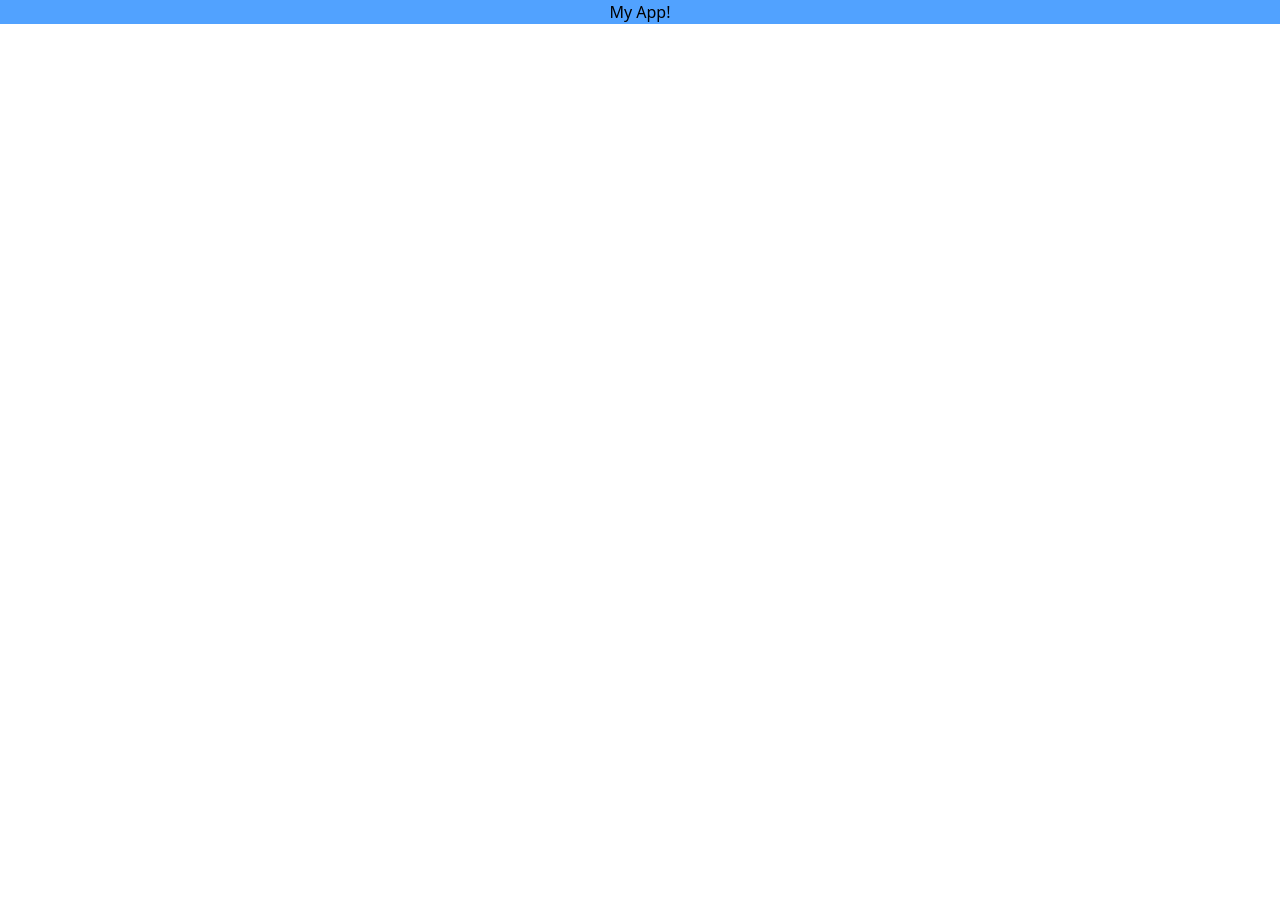
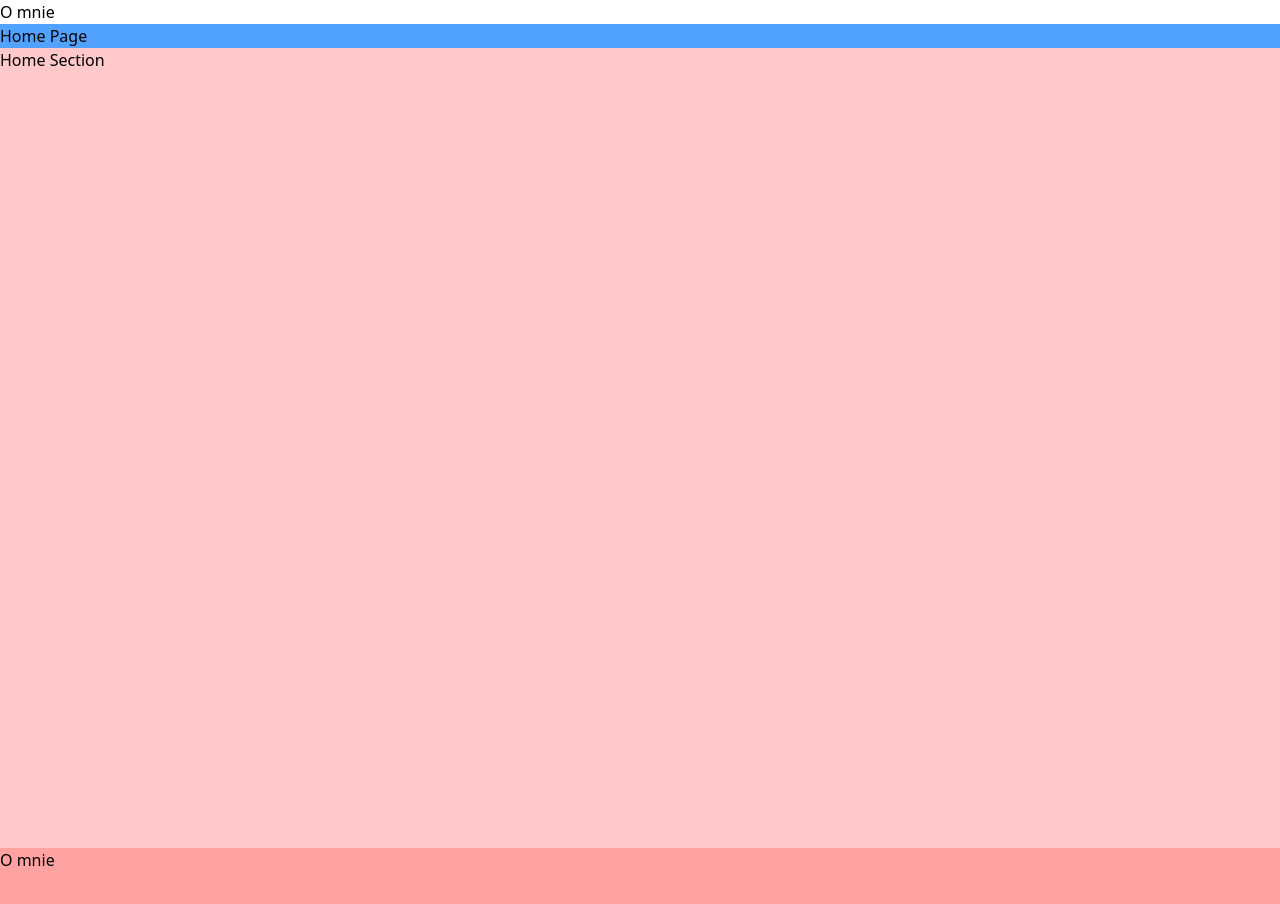
Before and after one commit to kamil-plewinski/kample-react, a React (Vite) app: page / in a window 1280 px wide. Shown: the top 904 px of the page. Before the commit the page ends 800 px from the top, so only its background shows below. Built offline with nearby package versions, Linux system fonts and the light colour scheme.

Commit message:
Add initial page structure and routing

```diff
--- a/package.json
+++ b/package.json
@@ -15,6 +15,7 @@
     "react": "^19.2.0",
     "react-dom": "^19.2.0",
     "react-redux": "^9.2.0",
+    "react-router-dom": "^7.12.0",
     "tailwindcss": "^4.1.18"
   },
   "devDependencies": {
--- a/src/App.tsx
+++ b/src/App.tsx
@@ -1,3 +1,25 @@
+import { createBrowserRouter, RouterProvider } from "react-router-dom";
+import Root from "./pages/Root";
+import HomePage from "./pages/HomePage";
+import PrivacyPolicyPage from "./pages/PrivacyPolicyPage";
+
+const router = createBrowserRouter([
+  {
+    path: "/",
+    element: <Root />,
+    children: [
+      {
+        index: true,
+        element: <HomePage />,
+      },
+      {
+        path: "/polityka-prywatnosci",
+        element: <PrivacyPolicyPage />,
+      },
+    ],
+  },
+]);
+
 export default function App() {
-  return <div className="bg-blue-400 text-center">My App!</div>;
+  return <RouterProvider router={router} />;
 }
--- /dev/null
+++ b/src/components/AboutmeSection.tsx
@@ -0,0 +1,7 @@
+export default function AboutmeSection() {
+  return (
+    <section id="#aboutme" className="w-full h-screen bg-red-300">
+      O mnie
+    </section>
+  );
+}
--- /dev/null
+++ b/src/components/ContactSection.tsx
@@ -0,0 +1,7 @@
+export default function ContactSection() {
+  return (
+    <section id="#aboutme" className="w-full h-screen bg-red-600">
+      Kontakt
+    </section>
+  );
+}
--- /dev/null
+++ b/src/components/Footer.tsx
@@ -0,0 +1,3 @@
+export default function Footer() {
+  return <div>Footer!</div>;
+}
--- /dev/null
+++ b/src/components/Header.tsx
@@ -0,0 +1,11 @@
+import { Link } from "react-router-dom";
+
+export default function Header() {
+  return (
+    <header>
+      <nav>
+        <Link to={"/#aboutme"}>O mnie</Link>
+      </nav>
+    </header>
+  );
+}
--- /dev/null
+++ b/src/components/HomeSection.tsx
@@ -0,0 +1,3 @@
+export default function HomeSection() {
+  return <section id="home" className="w-full h-screen bg-red-200">Home Section</section>;
+}
--- /dev/null
+++ b/src/components/OfferSection.tsx
@@ -0,0 +1,7 @@
+export default function OfferSection() {
+  return (
+    <section id="offer" className="w-full h-screen bg-red-400">
+      Oferta
+    </section>
+  );
+}
--- /dev/null
+++ b/src/components/RealisationSection.tsx
@@ -0,0 +1,7 @@
+export default function RealisationSection() {
+  return (
+    <section id="#aboutme" className="w-full h-screen bg-red-500">
+      Realizacje
+    </section>
+  );
+}
--- /dev/null
+++ b/src/pages/HomePage.tsx
@@ -0,0 +1,18 @@
+import AboutmeSection from "../components/AboutmeSection";
+import ContactSection from "../components/ContactSection";
+import HomeSection from "../components/HomeSection";
+import OfferSection from "../components/OfferSection";
+import RealisationSection from "../components/RealisationSection";
+
+export default function HomePage() {
+  return (
+    <div>
+      <h1 className="bg-blue-400">Home Page</h1>
+      <HomeSection />
+      <AboutmeSection />
+      <OfferSection />
+      <RealisationSection />
+      <ContactSection />
+    </div>
+  );
+}
--- /dev/null
+++ b/src/pages/PrivacyPolicyPage.tsx
@@ -0,0 +1,7 @@
+export default function PrivacyPolicyPage() {
+  return (
+    <div>
+      <h1 className="bg-gray-500">Polityka Prywatności</h1>
+    </div>
+  );
+}
--- /dev/null
+++ b/src/pages/Root.tsx
@@ -0,0 +1,15 @@
+import { Outlet } from "react-router-dom";
+import Header from "../components/Header";
+import Footer from "../components/Footer";
+
+export default function Root() {
+  return (
+    <div>
+      <Header />
+      <main>
+        <Outlet />
+      </main>
+      <Footer />
+    </div>
+  );
+}
```
Also changed, not shown: 1 other file (tests, documents, lock files or other folders).
